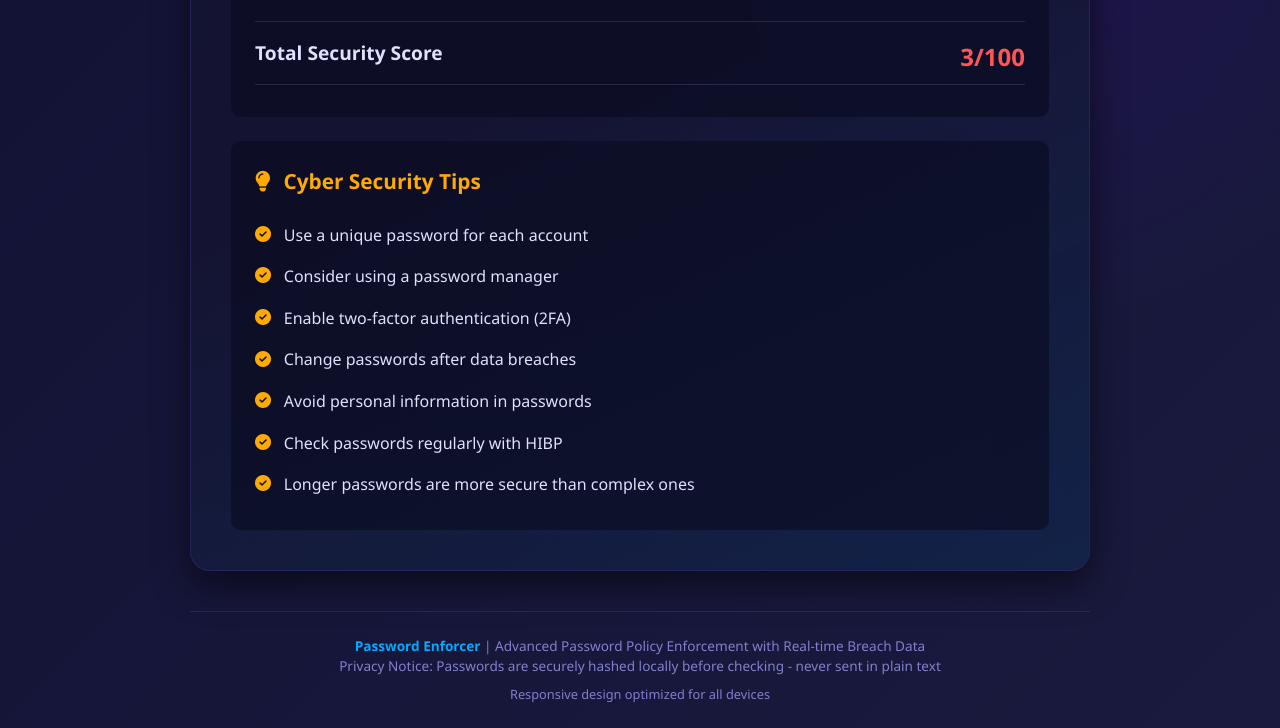
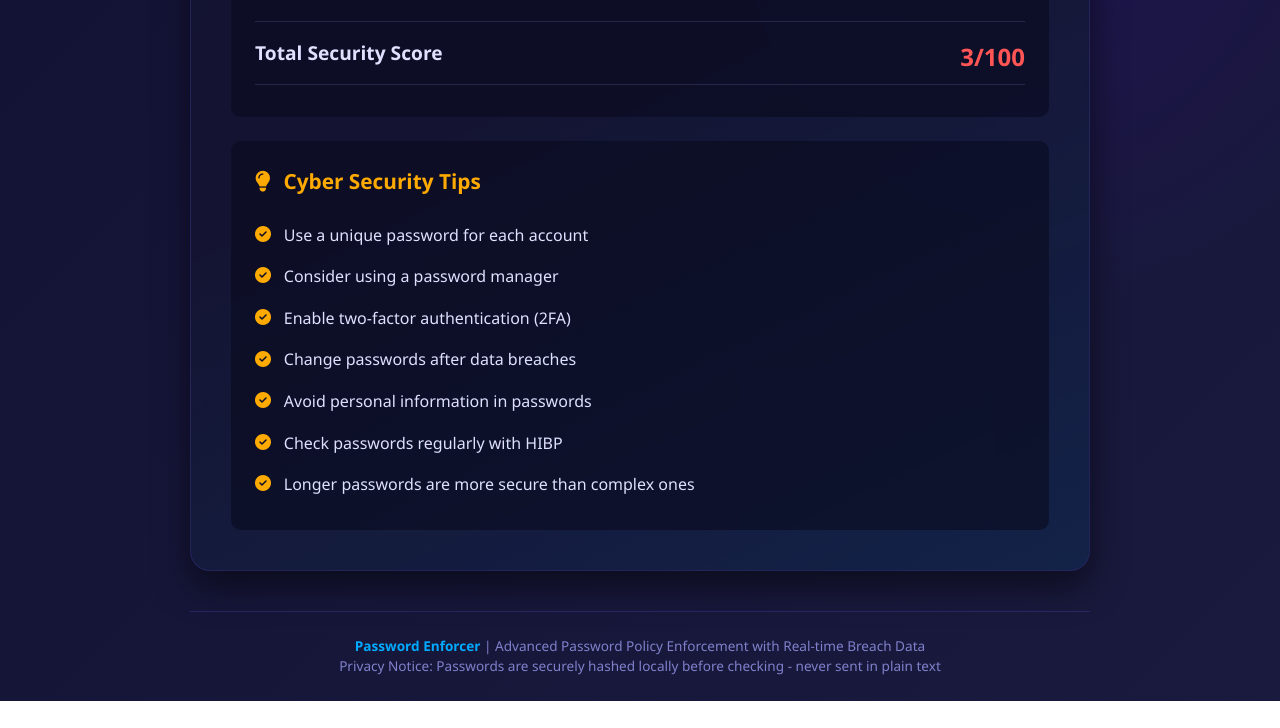
Before and after one commit to jaseervk/password_ckecker, a plain HTML site: page index.html in a window 1280 px wide. Shown: the part 1992-2720 px from the top of the page. After the commit the page ends 2693 px from the top, so only its background shows below. Drawn offline with Linux system fonts and the light colour scheme; no server answers.

Commit message:
Update index.html

```diff
--- a/index.html
+++ b/index.html
@@ -1151,7 +1151,7 @@
     <footer>
         <p><span class="highlight">Password Enforcer</span> | Advanced Password Policy Enforcement with Real-time Breach Data</p>
         <p>Privacy Notice: Passwords are securely hashed locally before checking - never sent in plain text</p>
-        <p style="margin-top: 0.5rem; font-size: 0.8rem;">Responsive design optimized for all devices</p>
+        <!-- <p style="margin-top: 0.5rem; font-size: 0.8rem;">Responsive design optimized for all devices</p> -->
     </footer>
 
     <script>
```
